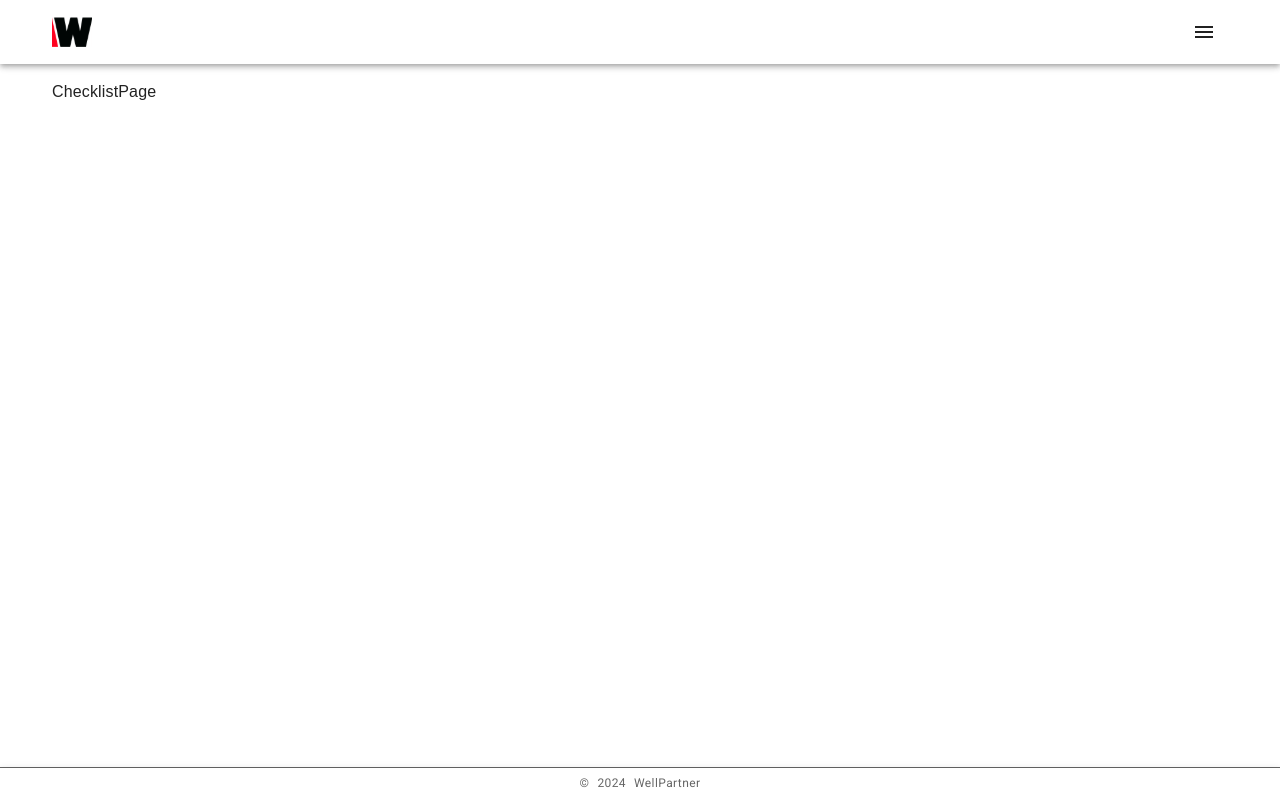
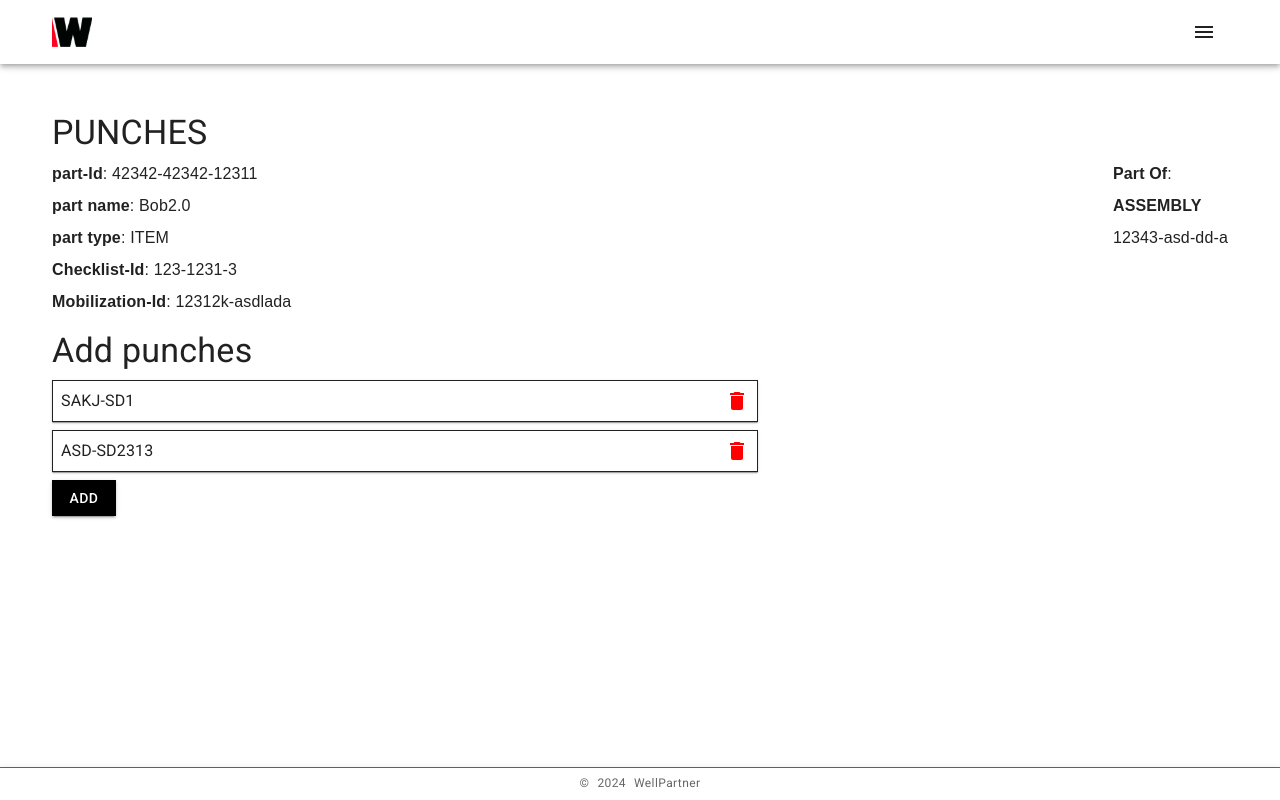
Before and after one commit to OptiCorp/checklist-app, a React (Vite) app: page /checklist/1/punches in a window 1280 px wide. Built offline with nearby package versions, Linux system fonts and the light colour scheme; what @azure/msal-react would draw is missing.

Commit message:
created punches page

```diff
--- a/src/App.tsx
+++ b/src/App.tsx
@@ -20,8 +20,8 @@ import MobDemobPage from './pages/mobDeMob/MobDemobPage';
 import NewMobilization from './pages/mobDeMob/NewMobilization/NewMobilization';
 import ChecklistTemplateDetailsPage from './pages/part/ChecklistTemplateDetailsPage';
 import PartDetailsPage from './pages/part/PartDetailsPage';
-import PunchDetailsPage from './pages/punch/PunchDetailsPage';
-import PunchesPage from './pages/punch/PunchesPage';
+import PunchDetailsPage from './pages/punch/PunchDetails/PunchDetailsPage';
+import PunchesPage from './pages/punch/Punches/PunchesPage';
 import { queryClient } from './tanstackQuery';
 import { lightTheme } from './theme';
 
@@ -29,13 +29,18 @@ const router = createBrowserRouter(
     createRoutesFromElements(
         <Route element={<RootLayout />} errorElement={<ErrorPage />}>
             <Route element={<LandingPage />} path="/"></Route>
-            <Route element={<NewMobilization />} path="newMob"></Route>
-            <Route element={<MobDemobPage />} path="mobdemob" errorElement={<ErrorPage />}></Route>
-            <Route element={<ChecklistPage />} path="checklist/:id">
-                <Route element={<PunchesPage />} path="punches">
-                    <Route element={<PunchDetailsPage />} path="punchDetails/:id"></Route>
-                </Route>
-            </Route>
+            <Route element={<NewMobilization />} path="newMob/"></Route>
+            <Route
+                element={<MobDemobPage />}
+                path="mobdemob/:id"
+                errorElement={<ErrorPage />}
+            ></Route>
+            <Route element={<ChecklistPage />} path="checklist/:checklistItemId"></Route>
+            <Route element={<PunchesPage />} path="checklist/:checklistItemId/punches"></Route>
+            <Route
+                element={<PunchDetailsPage />}
+                path="checklist/:checklistItemId/:punchId"
+            ></Route>
             <Route element={<PartDetailsPage />} path="part/:id"></Route>
             <Route element={<ChecklistTemplateDetailsPage />} path="checklistTemplate"></Route>
         </Route>
--- a/src/components/BottomButtons/BottomButtons.tsx
+++ b/src/components/BottomButtons/BottomButtons.tsx
@@ -27,7 +27,6 @@ const BottomButtons: FC<Props> = ({ children }) => {
               document.getElementById('bottom-buttons')!
           )
         : null;
-    //const matches = useMediaQuery('(min-width:600px)');
 };
 
 export default BottomButtons;
--- a/src/components/Part/PartTopHeader.tsx
+++ b/src/components/Part/PartTopHeader.tsx
@@ -16,7 +16,7 @@ const PartTopHeader = ({ part, showAddChecklistTemplateButton }: Props) => {
                     {/* <Typography variant="body1"> */}
                     <Box>
                         <Box>
-                            <b>part-Id</b>: {part.partId}
+                            <b>part-Id</b>: {part.id}
                         </Box>
                         <Box>
                             <b>part name</b>: {part.name}
--- /dev/null
+++ b/src/components/Punch/PunchesMain.tsx
@@ -0,0 +1,80 @@
+import DeleteIcon from '@mui/icons-material/Delete';
+import {
+    Box,
+    Button,
+    Card,
+    CardActionArea,
+    IconButton,
+    Stack,
+    Typography,
+    styled,
+} from '@mui/material';
+import React, { FC } from 'react';
+import { useLocation, useNavigate } from 'react-router-dom';
+import { Punch } from '../../pages/punch/Punches/PunchesPage';
+
+// export type Punch = {
+//     id: string;
+//     description: string;
+//     title: string;
+//     imageUrls: string[];
+// };
+
+const PunchPaper = styled(Card)(({ theme }) => ({
+    ...theme.typography.body2,
+
+    // lineHeight: '60px',
+    borderStyle: 'solid',
+    borderWidth: '1px',
+    borderColor: theme.palette.text.primary,
+}));
+
+interface Props {
+    punches: Punch[];
+    sasToken: string;
+}
+
+const PunchesMain: FC<Props> = ({ punches, sasToken }) => {
+    const navigate = useNavigate();
+
+    const handleDelete = (e: React.MouseEvent<HTMLButtonElement>) => {
+        e.stopPropagation();
+        console.log('delete this');
+    };
+    return (
+        <Box marginTop={'1rem'}>
+            <Typography variant="h4">Add punches</Typography>
+            <Stack spacing={2} sx={{ marginTop: '0.5rem' }}>
+                {punches.map((punch) => (
+                    <PunchPaper
+                        key={punch.id}
+                        sx={{
+                            width: '60%',
+                            display: 'flex',
+                            alignItems: 'center',
+                            position: 'relative',
+                        }}
+                    >
+                        <CardActionArea
+                            onClick={() => navigate('/checklist/checklisTIdhere/punchIdHere')}
+                        >
+                            <Typography margin={'0.5rem'}>{punch.id.toUpperCase()}</Typography>
+                        </CardActionArea>
+                        <IconButton sx={{ position: 'absolute', right: 0 }} onClick={handleDelete}>
+                            <DeleteIcon color="secondary"></DeleteIcon>
+                        </IconButton>
+                    </PunchPaper>
+                ))}
+            </Stack>
+            <Button
+                variant="contained"
+                sx={{ marginTop: 2 }}
+                onClick={() => navigate('/checklist/idhere/idhere')}
+            >
+                ADD
+            </Button>
+        </Box>
+    );
+};
+
+export default PunchesMain;
--- /dev/null
+++ b/src/components/Punch/PunchesPageHeader.tsx
@@ -0,0 +1,51 @@
+import { Box, Grid, Typography } from '@mui/material';
+import { Part } from '../../pages/part/ChecklistTemplateDetailsPage';
+
+interface Props {
+    title: string;
+    part: Part;
+    checklistItemId: string;
+    mobilizationId: string;
+}
+
+const PunchesPageHeader = ({ part, title, checklistItemId, mobilizationId }: Props) => {
+    return (
+        <Box marginTop={'2rem'}>
+            <Typography variant="h4">{title.toUpperCase()}</Typography>
+            <Grid container marginTop={'0.5rem'}>
+                <Grid item flexGrow={1} display={'flex'} flexDirection={'column'} gap={2}>
+                    {/* <Typography variant="body1"> */}
+
+                    <Box>
+                        <b>part-Id</b>: {part.id}
+                    </Box>
+                    <Box>
+                        <b>part name</b>: {part.name}
+                    </Box>
+                    <Box>
+                        <b>part type</b>: {part.type.toUpperCase()}
+                    </Box>
+                    <Box>
+                        <b>Checklist-Id</b>: {checklistItemId}
+                    </Box>
+                    <Box>
+                        <b>Mobilization-Id</b>: {mobilizationId}
+                    </Box>
+
+                    {/* </Typography> */}
+                </Grid>
+                <Grid item display={'flex'} flexDirection={'column'} gap={2}>
+                    <Box>
+                        <b>Part Of</b>:
+                    </Box>
+                    <Box>
+                        <b>{part.partOf?.type.toUpperCase()}</b>
+                    </Box>
+                    <Box>{part.partOf?.partId}</Box>
+                </Grid>
+            </Grid>
+        </Box>
+    );
+};
+
+export default PunchesPageHeader;
--- a/src/pages/RootLayout.tsx
+++ b/src/pages/RootLayout.tsx
@@ -20,7 +20,6 @@ const RootLayout = () => {
     //     dispatch({ type: ActionType.GoForward, payload: { link: navigateTo } });
     // };
 
-    console.log(location);
     return (
         <>
             <CssBaseline />
--- a/src/pages/part/ChecklistTemplateDetailsPage.tsx
+++ b/src/pages/part/ChecklistTemplateDetailsPage.tsx
@@ -1,21 +1,31 @@
 import { useState } from 'react';
 import ChecklistTemplateDetailsMain from '../../components/Part/ChecklistTemplateDetailsMain';
 import PartTopHeader from '../../components/Part/PartTopHeader';
-import { PartType } from '../../utils/types';
+import { BaseEntities, PartType } from '../../utils/types';
 
 export type CreateOrEdit = 'create' | 'edit';
 
-export type Part = {
+export type PartOf = {
     partId: string;
+    type: PartType;
+};
+
+export interface Part extends BaseEntities {
+    itemId: string;
     type: PartType;
     wpId: string;
     serialNumber: string;
     name: string;
     partTemplateId: string;
     hasChecklistTemplate: boolean;
-};
+    partOf?: PartOf;
+}
+
 const dummyPart: Part = {
-    partId: '31232',
+    itemId: '31232',
+    id: 'aslkd-12-lsad-a',
+    created: new Date(),
+    lastModified: new Date(),
     hasChecklistTemplate: true,
     name: 'Geir2.0',
     partTemplateId: '9391293',
--- /dev/null
+++ b/src/pages/punch/Punches/PunchesPage.tsx
@@ -0,0 +1,77 @@
+import PunchesMain from '../../../components/Punch/PunchesMain';
+import PunchesPageHeader from '../../../components/Punch/PunchesPageHeader';
+import { BaseEntities } from '../../../utils/types';
+import { Part } from '../../part/ChecklistTemplateDetailsPage';
+
+const dummyPart: Part = {
+    type: 'item',
+    itemId: 'alsk-as9as-dk',
+    hasChecklistTemplate: true,
+    created: new Date(),
+    lastModified: new Date(),
+    name: 'Bob2.0',
+    id: '42342-42342-12311',
+    serialNumber: 'asdlømad',
+    partTemplateId: 'lsk-alsd',
+    wpId: 'alk alsd',
+    partOf: {
+        partId: '12343-asd-dd-a',
+        type: 'assembly',
+    },
+};
+
+export interface Punch extends BaseEntities {
+    title: string;
+    checklistItemId: string;
+    description: string;
+    imagUrls: string[];
+}
+
+export type Punches = {
+    sasToken: string;
+    punches: Punch[];
+    itemTemplate: Part;
+};
+
+const dummyPunches: Punch[] = [
+    {
+        id: 'sakj-sd1',
+        checklistItemId: 'asdn-12-3kas',
+        created: new Date(),
+        lastModified: new Date(),
+        description: 'some descrption',
+        title: 'some title',
+        imagUrls: [],
+    },
+    {
+        id: 'asd-sd2313',
+        checklistItemId: 'asdl-13-3kas',
+        created: new Date(),
+        lastModified: new Date(),
+        description: 'some other descrption',
+        title: 'some other title',
+        imagUrls: [],
+    },
+];
+
+const punches: Punches = {
+    itemTemplate: dummyPart,
+    punches: dummyPunches,
+    sasToken: 'sometokej',
+};
+
+const PunchesPage = () => {
+    return (
+        <>
+            <PunchesPageHeader
+                title="Punches"
+                checklistItemId="123-1231-3"
+                mobilizationId="12312k-asdlada"
+                part={punches.itemTemplate}
+            ></PunchesPageHeader>
+            <PunchesMain punches={punches.punches} sasToken={punches.sasToken} />
+        </>
+    );
+};
+
+export default PunchesPage;
--- a/src/pages/punch/PunchesPage.tsx
+++ /dev/null
@@ -1,7 +0,0 @@
-import React from 'react';
-
-const PunchesPage = () => {
-    return <div>ChecklistPage</div>;
-};
-
-export default PunchesPage;
```
Also changed, not shown: src/utils/types.tsx (+8 -0 lines), src/pages/punch/PunchDetails/PunchDetailsPage.tsx (renamed from src/pages/punch/PunchDetailsPage.tsx).
